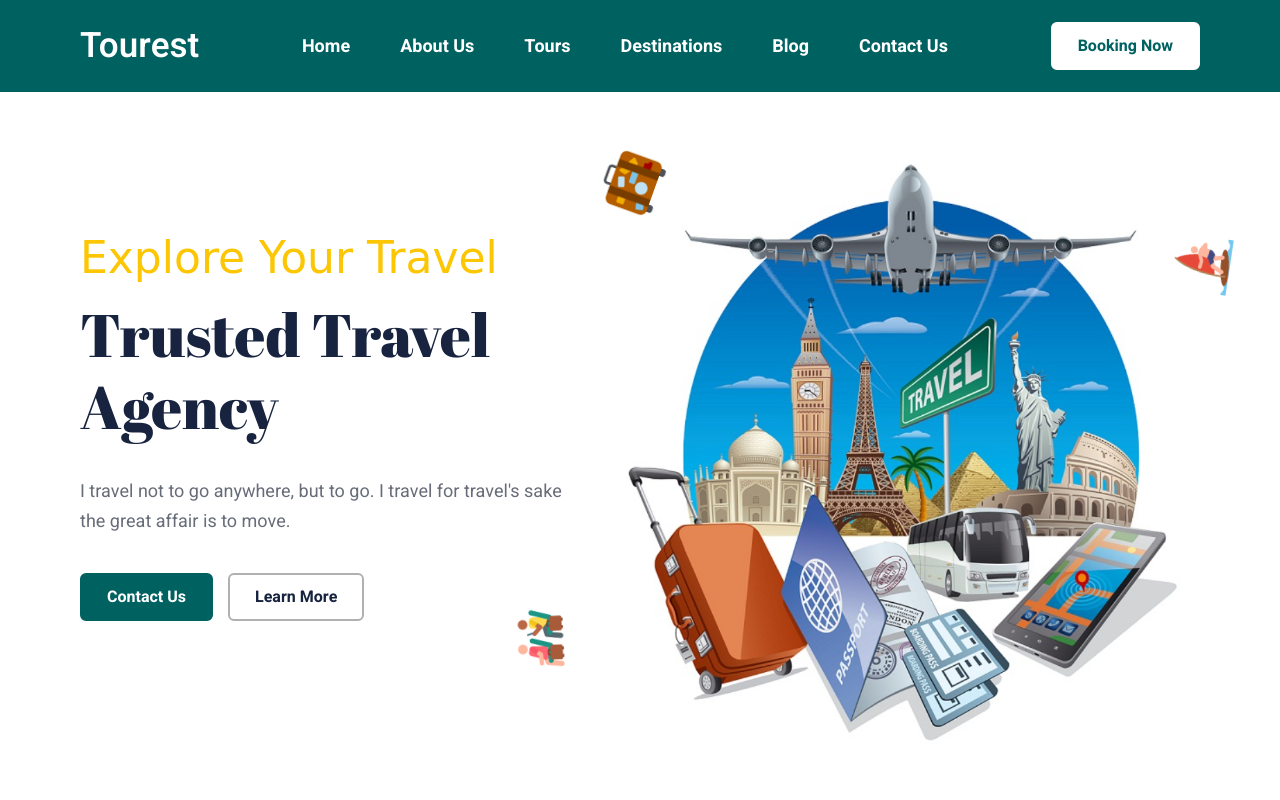
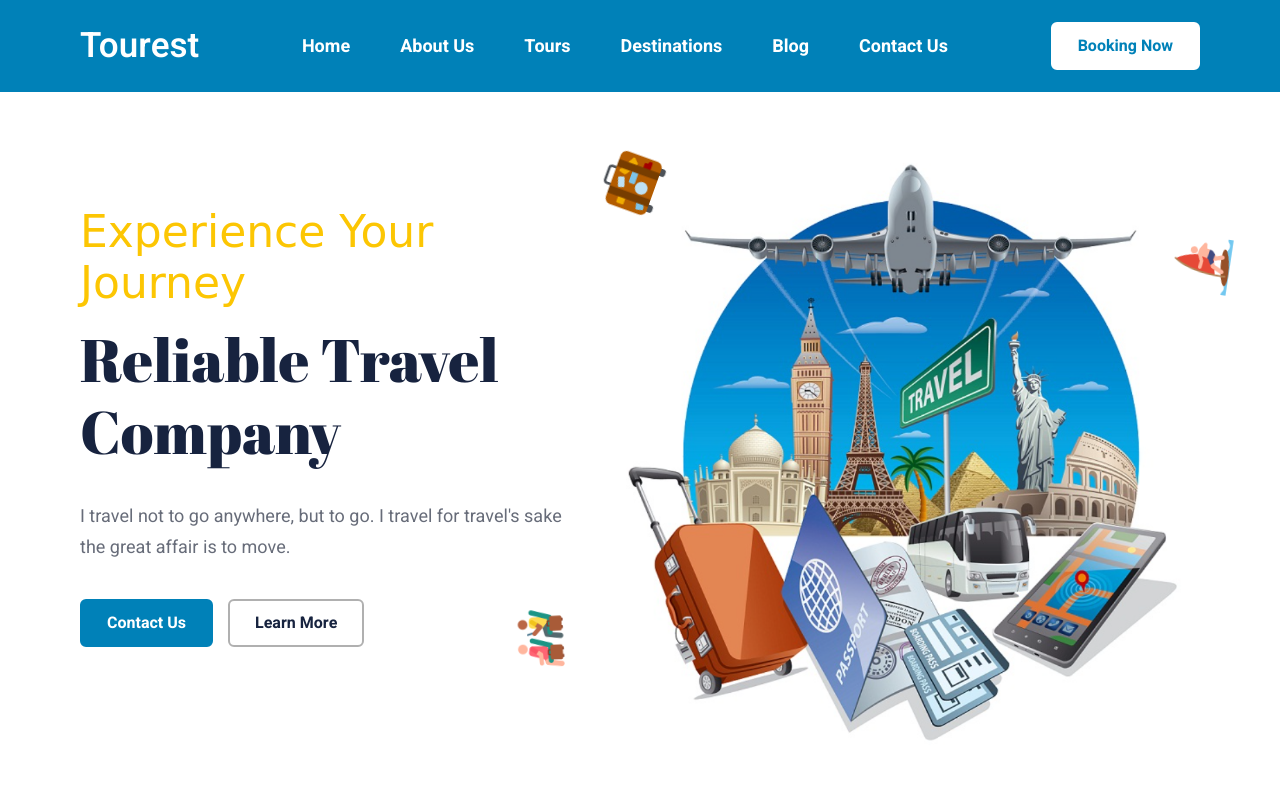
Before and after one commit to imrankhaninteract/tourWeb, a plain HTML site: page index.html in a window 1280 px wide. Shown: the top 800 px of the page. Drawn offline with nearby package versions, Linux system fonts and the light colour scheme; a web font is replaced by a local one.

Commit message:
content Changed

```diff
--- a/assets/css/style.css
+++ b/assets/css/style.css
@@ -7,7 +7,7 @@
    */
 
   --battleship-gray: hsl(0, 0%, 53%);
-  --viridian-green: hsl(180, 100%, 19%);
+  --viridian-green: #0081b8;
   --silver-chalice: hsl(0, 0%, 69%);
   --mikado-yellow: hsl(47, 98%, 50%);
   --granite-gray: hsl(0, 0%, 40%);
--- a/index.html
+++ b/index.html
@@ -106,9 +106,9 @@
 
           <div class="hero-content">
 
-            <p class="section-subtitle">Explore Your Travel</p>
+            <p class="section-subtitle">Experience Your Journey</p>
 
-            <h2 class="hero-title">Trusted Travel Agency</h2>
+            <h2 class="hero-title">Reliable Travel Company</h2>
 
             <p class="hero-text">
               I travel not to go anywhere, but to go. I travel for travel's sake the great affair is to move.
```
